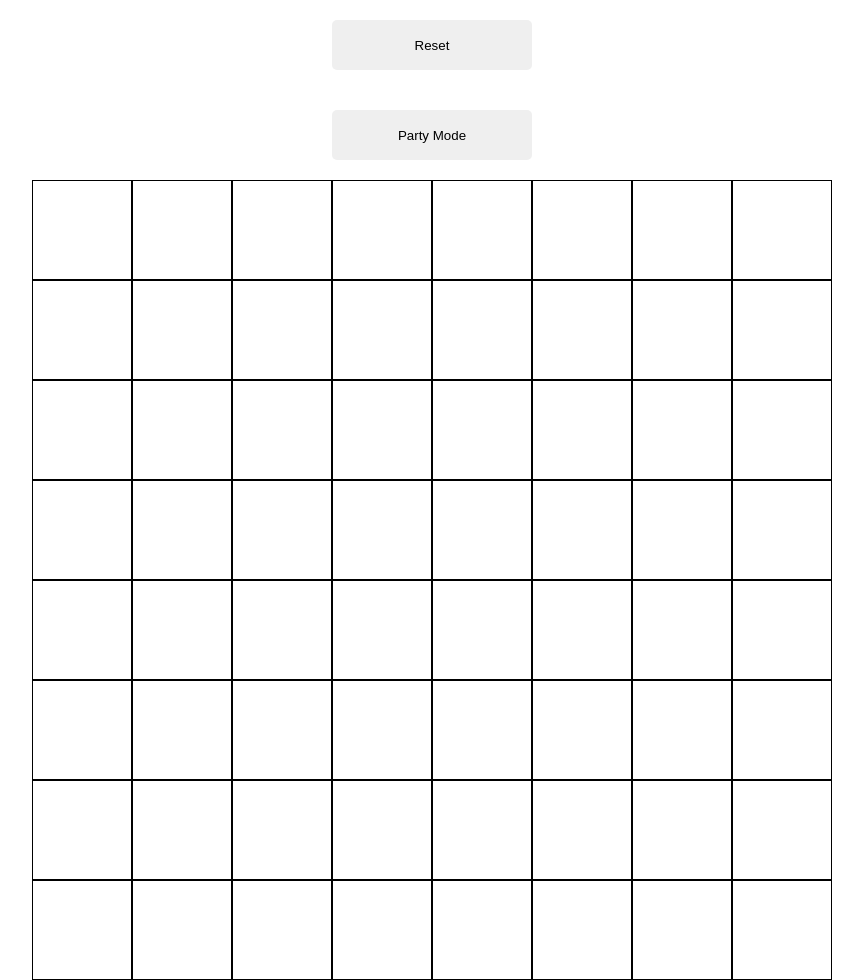
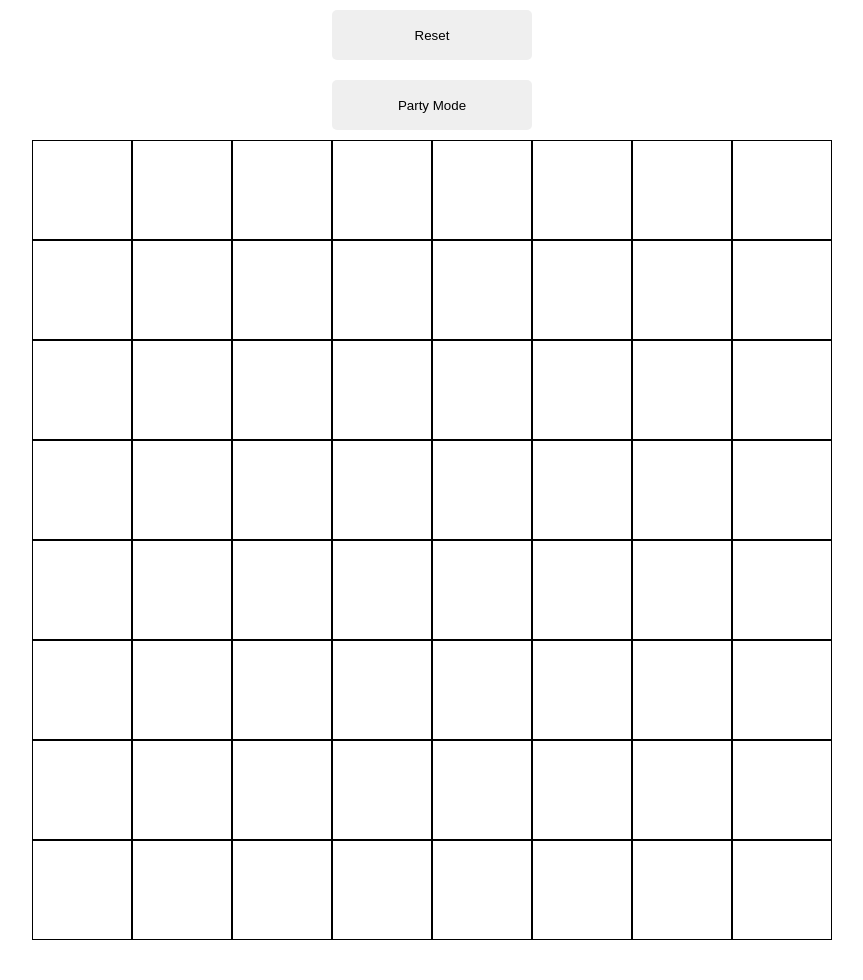
Before and after one commit to jpr2000/etch-a-sketch, a plain HTML site: page index.html in a window 1280 px wide. Shown: the whole page, without its empty margins (208-1071 px from the left). After the commit the page ends 940 px from the top, so only its background shows below. Drawn offline with Linux system fonts and the light colour scheme.

Commit message:
Changed button margins

```diff
--- a/script.js
+++ b/script.js
@@ -6,13 +6,19 @@ function createBoxes (s) {
     let container = document.createElement("div");
     container.setAttribute("id", "container");
 
+    let buttonContainer = document.createElement("div");
+    buttonContainer.setAttribute("id", "buttonContainer");
+
     let resetButton = document.createElement("button")
     resetButton.textContent = "Reset";
-    biggerContainer.appendChild(resetButton);
+    buttonContainer.appendChild(resetButton);
+    resetButton.setAttribute("class", "button");
 
     let partyButton = document.createElement("button")
     partyButton.textContent = "Party Mode";
-    biggerContainer.appendChild(partyButton);
+    partyButton.setAttribute("class", "button");
+    buttonContainer.appendChild(partyButton);
+    biggerContainer.appendChild(buttonContainer);
 
 
     for (let i = 0; i < s ** 2; i++) {
--- a/style.css
+++ b/style.css
@@ -26,12 +26,20 @@ body {
     border: black 1px solid;
 }
 
+#buttonContainer {
+    display: grid;
+    justify-content: space-around;
+}
+
 button {
     justify-self: center;
-    display: inline;
-    margin: 20px;
+    margin: 10px;
     height: 50px;
     width: 200px;
     border-radius: 5px;
     border: none;
 }
+
+.button {
+    display: inline-block;
+}
```
